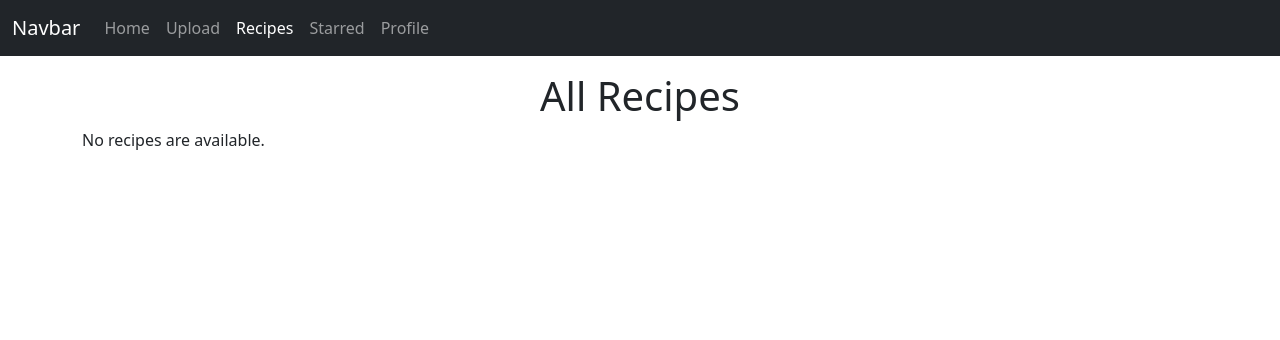
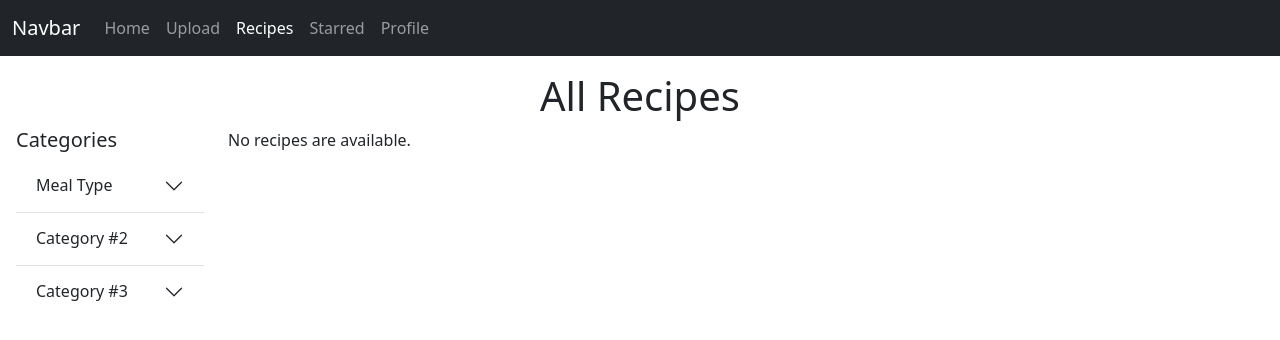
Before and after one commit to uva-cs3240-s22/group-project-a-08, a Django app: page /recipes/ in a window 1280 px wide. Shown: the top 340 px of the page. Run offline with Django 3.2, Linux system fonts and the light colour scheme; data that the repository does not hold is empty; some libraries are stand-ins or nearby versions.

Commit message:
added category sidebar

```diff
--- a/recipes/templates/recipes/index.html
+++ b/recipes/templates/recipes/index.html
@@ -48,8 +48,71 @@
               </div>
             </div>
           </nav>
-          <div class="container">
+          <div class="mx-3">
             <h1 class="mt-3 text-center">All Recipes</h1>
+            <div class="row">
+              <div class="col-2">
+                <h5>Categories</h5>
+                <div class="accordion accordion-flush" id="accordionFlushExample" style="background-color: green">
+                  <div class="accordion-item">
+                    <h2 class="accordion-header" id="flush-headingOne">
+                      <button class="accordion-button collapsed" type="button" data-bs-toggle="collapse" data-bs-target="#flush-collapseOne" aria-expanded="false" aria-controls="flush-collapseOne">
+                        Meal Type
+                      </button>
+                    </h2>
+                    <div id="flush-collapseOne" class="accordion-collapse collapse" aria-labelledby="flush-headingOne" data-bs-parent="#accordionFlushExample">
+                      <div class="accordion-body">
+                        <div class="form-check">
+                          <input class="form-check-input" type="checkbox" value="" id="flexCheckDefault">
+                          <label class="form-check-label" for="flexCheckDefault">
+                            Breakfast
+                          </label>
+                        </div>
+                        <div class="form-check">
+                          <input class="form-check-input" type="checkbox" value="" id="flexCheckChecked" >
+                          <label class="form-check-label" for="flexCheckChecked">
+                            Lunch
+                          </label>
+                        </div>
+                        <div class="form-check">
+                          <input class="form-check-input" type="checkbox" value="" id="flexCheckChecked" >
+                          <label class="form-check-label" for="flexCheckChecked">
+                            Dinner
+                          </label>
+                        </div>
+                        <div class="form-check">
+                          <input class="form-check-input" type="checkbox" value="" id="flexCheckChecked" >
+                          <label class="form-check-label" for="flexCheckChecked">
+                            Snack
+                          </label>
+                        </div>
+                      </div>
+                    </div>
+                  </div>
+                  <div class="accordion-item">
+                    <h2 class="accordion-header" id="flush-headingTwo">
+                      <button class="accordion-button collapsed" type="button" data-bs-toggle="collapse" data-bs-target="#flush-collapseTwo" aria-expanded="false" aria-controls="flush-collapseTwo">
+                        Category #2
+                      </button>
+                    </h2>
+                    <div id="flush-collapseTwo" class="accordion-collapse collapse" aria-labelledby="flush-headingTwo" data-bs-parent="#accordionFlushExample">
+                      <div class="accordion-body">Placeholder content for this accordion</div>
+                    </div>
+                  </div>
+                  <div class="accordion-item">
+                    <h2 class="accordion-header" id="flush-headingThree">
+                      <button class="accordion-button collapsed" type="button" data-bs-toggle="collapse" data-bs-target="#flush-collapseThree" aria-expanded="false" aria-controls="flush-collapseThree">
+                        Category #3
+                      </button>
+                    </h2>
+                    <div id="flush-collapseThree" class="accordion-collapse collapse" aria-labelledby="flush-headingThree" data-bs-parent="#accordionFlushExample">
+                      <div class="accordion-body">Placeholder content for this accordion</div>
+                    </div>
+                  </div>
+                </div>
+              </div>
+
+              <div class="col-10">
                 <div>
                 {% if recipe_list %}
                     {% for recipe in recipe_list %}
@@ -71,6 +134,8 @@
                 {% endif %}
                 </div>
               </div>
+            </div>
+          </div>
     </body>
 
 </html>
```
Lines whose indentation alone changed are shown as unchanged.
